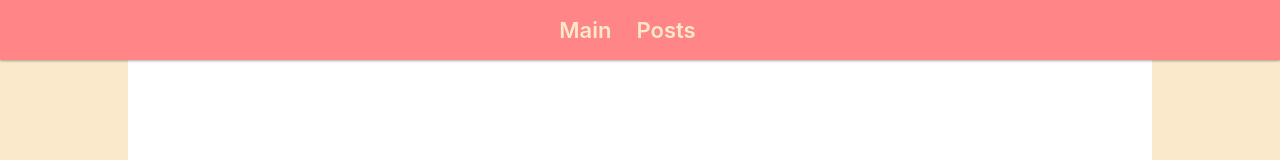
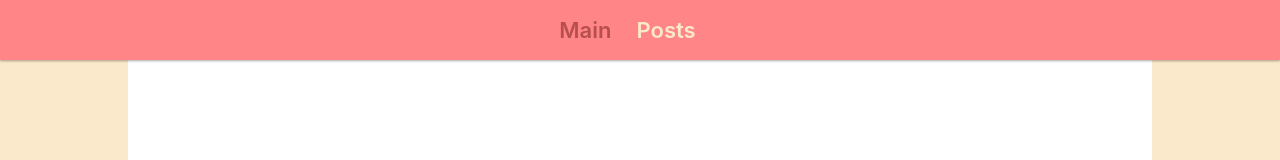
Before and after one commit to TheBigMoon/portfolio, a React (Create React App) app: page / in a window 1280 px wide. Shown: the top 160 px of the page. Built offline with nearby package versions, Linux system fonts and the light colour scheme.

Commit message:
Main link path is changed to '/'

```diff
--- a/src/components/Header/Header.tsx
+++ b/src/components/Header/Header.tsx
@@ -5,7 +5,7 @@ import s from './Header.module.css'
 const Header = () => {
   return (
     <div className={s.header}>
-      <NavLink activeClassName={s.activeLink} to={'/main'}>
+      <NavLink activeClassName={s.activeLink} to={'/'}>
         Main
       </NavLink>
       <NavLink activeClassName={s.activeLink} to={'/posts'}>
```
